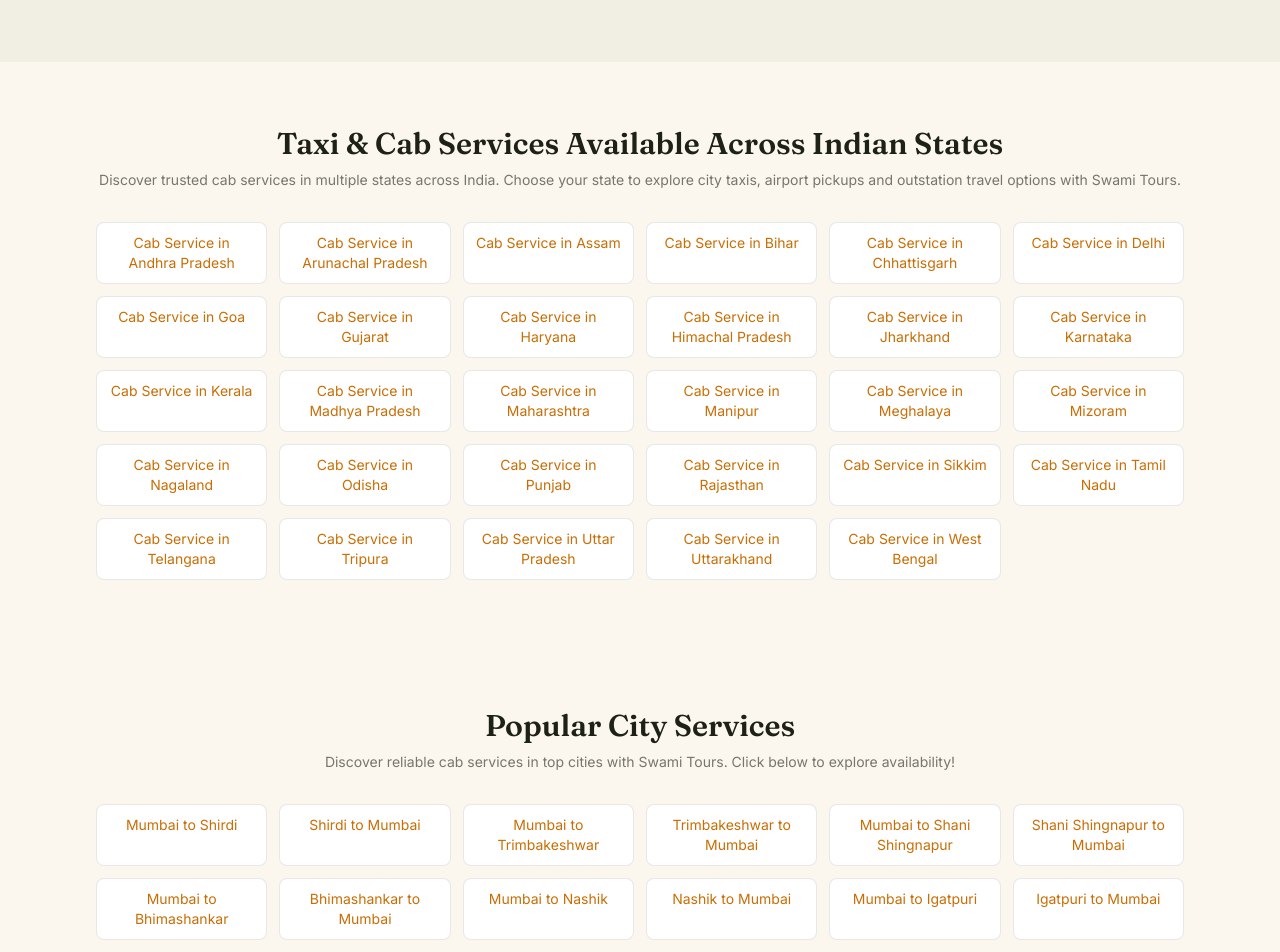
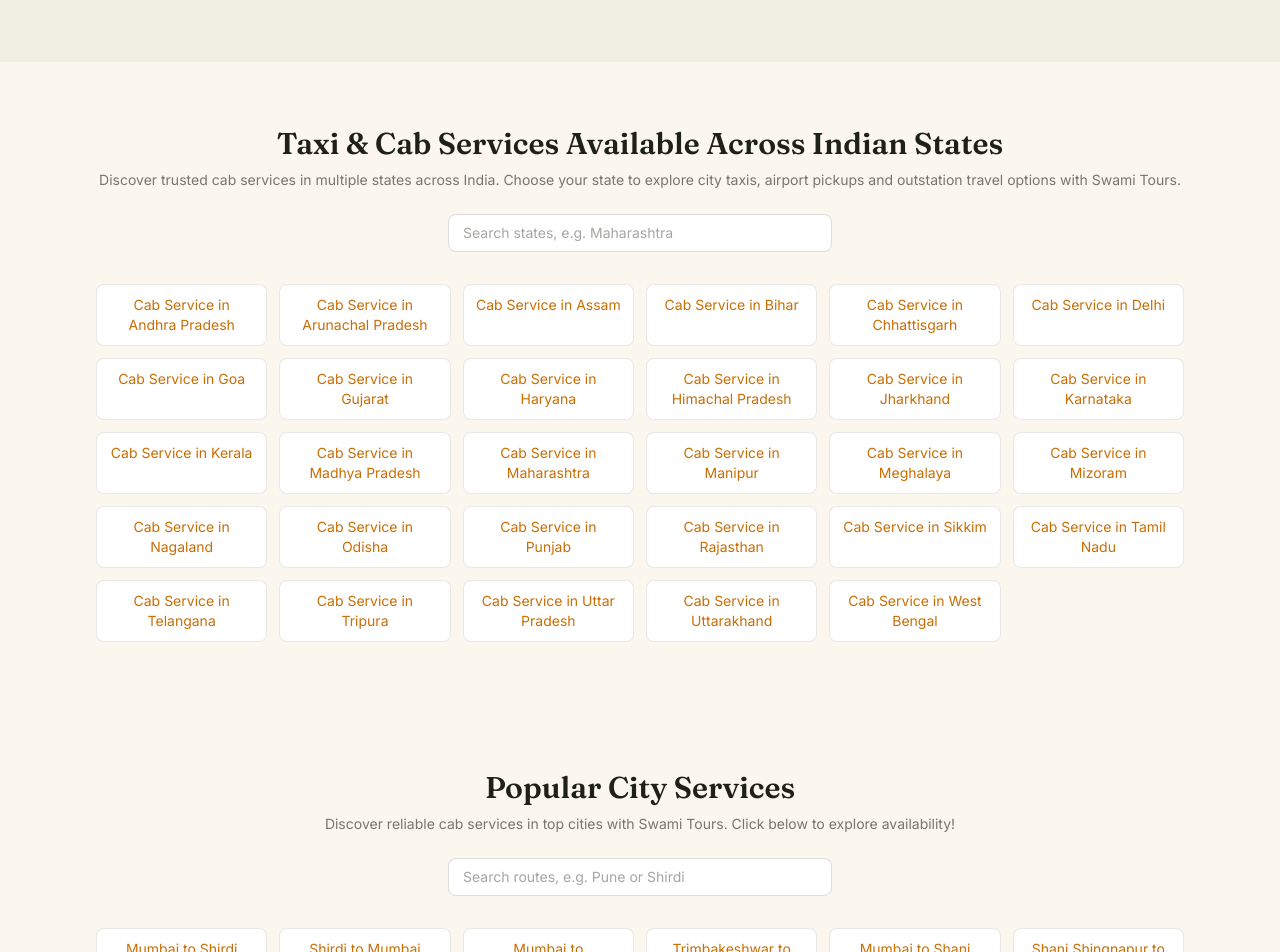
Before and after one commit to swamitoursdev/swamitours, a Next.js app: page / in a window 1280 px wide. Shown: the part 6480-7432 px from the top of the page. Built offline with nearby package versions, Linux system fonts and the light colour scheme.

Commit message:
Feat - Improved Routes slug and sitemap enchanced

```diff
--- a/app/sitemap.ts
+++ b/app/sitemap.ts
@@ -2,6 +2,15 @@
 import { routes, routeSlug, states, stateSlug } from "@/lib/cab-routes";
 
 const base = "https://www.swamitours.com";
+
+// Bump the relevant constant below whenever that section's content actually
+// changes (new copy, new routes/states added, redesigned page, etc). Using
+// fixed dates instead of `new Date()` keeps lastmod meaningful — search
+// engines use it as a freshness signal, so it shouldn't flip on every build
+// when nothing on the page changed.
+const SITE_LAST_MODIFIED = new Date("2026-07-30");
+const ROUTES_LAST_MODIFIED = new Date("2026-07-30");
+const STATES_LAST_MODIFIED = new Date("2026-07-30");
 
 const staticRoutes = [
   "",
@@ -20,21 +29,21 @@
 export default function sitemap(): MetadataRoute.Sitemap {
   const staticEntries: MetadataRoute.Sitemap = staticRoutes.map((route) => ({
     url: `${base}/${route}`,
-    lastModified: new Date(),
+    lastModified: SITE_LAST_MODIFIED,
     changeFrequency: "weekly",
     priority: route === "" ? 1 : 0.7,
   }));
 
   const cityRouteEntries: MetadataRoute.Sitemap = routes.map((r) => ({
     url: `${base}/${routeSlug(r.from, r.to)}`,
-    lastModified: new Date(),
+    lastModified: ROUTES_LAST_MODIFIED,
     changeFrequency: "weekly",
     priority: 0.6,
   }));
 
   const stateEntries: MetadataRoute.Sitemap = states.map((s) => ({
     url: `${base}/${stateSlug(s)}`,
-    lastModified: new Date(),
+    lastModified: STATES_LAST_MODIFIED,
     changeFrequency: "weekly",
     priority: 0.6,
   }));
--- a/components/home/BookingWidget.tsx
+++ b/components/home/BookingWidget.tsx
@@ -7,11 +7,21 @@
 const tripTypes = ["Airport", "Local", "One Way", "Round Trip"] as const;
 const WHATSAPP_NUMBER = "919324378802"; // +91 93243 78802
 
-export default function BookingWidget() {
-  const [tripType, setTripType] = useState<(typeof tripTypes)[number]>("Airport");
+type BookingWidgetProps = {
+  defaultPickup?: string;
+  defaultDrop?: string;
+  defaultTripType?: (typeof tripTypes)[number];
+};
+
+export default function BookingWidget({
+  defaultPickup = "",
+  defaultDrop = "",
+  defaultTripType = "Airport",
+}: BookingWidgetProps) {
+  const [tripType, setTripType] = useState<(typeof tripTypes)[number]>(defaultTripType);
   const [carryingPets, setCarryingPets] = useState(false);
-  const [pickup, setPickup] = useState("");
-  const [drop, setDrop] = useState("");
+  const [pickup, setPickup] = useState(defaultPickup);
+  const [drop, setDrop] = useState(defaultDrop);
   const [airportDirection, setAirportDirection] = useState<"Pickup" | "Drop">("Pickup");
   const [date, setDate] = useState("");
   const [time, setTime] = useState("");
--- a/components/seo/RouteLandingContent.tsx
+++ b/components/seo/RouteLandingContent.tsx
@@ -20,7 +20,11 @@
             Taxi Service {from} to {to} — Local &amp; Outstation Cabs
           </h1>
           <div className="mt-8">
-            <BookingWidget />
+            <BookingWidget
+              defaultPickup={from}
+              defaultDrop={to}
+              defaultTripType="One Way"
+            />
           </div>
         </div>
       </section>
@@ -52,7 +56,17 @@
         </section>
       </div>
 
-      <RoutesGrid title={`Popular outstation cab routes from ${from}`} exclude={routeSlug(from, to)} />
+      <RoutesGrid
+        title={`Popular outstation cab routes from ${from}`}
+        fromCity={from}
+        exclude={routeSlug(from, to)}
+      />
+
+      <RoutesGrid
+        title={`Popular outstation cab routes from ${to}`}
+        fromCity={to}
+        exclude={routeSlug(from, to)}
+      />
     </main>
   );
 }
--- a/components/seo/RoutesGrid.tsx
+++ b/components/seo/RoutesGrid.tsx
@@ -1,3 +1,6 @@
+"use client";
+
+import { useState } from "react";
 import Link from "next/link";
 import { routes as defaultRoutes, routeSlug } from "@/lib/cab-routes";
 
@@ -5,12 +8,31 @@
   title = "Popular City Services",
   routes = defaultRoutes,
   exclude,
+  fromCity,
 }: {
   title?: string;
   routes?: { from: string; to: string }[];
   exclude?: string;
+  fromCity?: string;
 }) {
-  const list = exclude ? routes.filter((r) => routeSlug(r.from, r.to) !== exclude) : routes;
+  const [search, setSearch] = useState("");
+
+  const scoped = fromCity
+    ? routes.filter((r) => r.from.toLowerCase() === fromCity.toLowerCase())
+    : routes;
+
+  const withoutCurrent = exclude
+    ? scoped.filter((r) => routeSlug(r.from, r.to) !== exclude)
+    : scoped;
+
+  const query = search.trim().toLowerCase();
+  const list = query
+    ? withoutCurrent.filter((r) =>
+        `${r.from} to ${r.to}`.toLowerCase().includes(query)
+      )
+    : withoutCurrent;
+
+  if (withoutCurrent.length === 0) return null;
 
   return (
     <section className="py-16">
@@ -22,6 +44,18 @@
           Discover reliable cab services in top cities with Swami Tours.
           Click below to explore availability!
         </p>
+
+        <div className="mt-6 mx-auto max-w-sm">
+          <input
+            type="text"
+            value={search}
+            onChange={(event) => setSearch(event.target.value)}
+            placeholder="Search routes, e.g. Pune or Shirdi"
+            className="w-full rounded-lg border border-ink/15 bg-white px-3.5 py-2 text-sm text-ink placeholder-ink/40 transition-colors focus:outline-2 focus:outline-saffron"
+          />
+        </div>
+
+        {list.length > 0 ? (
           <div className="mt-8 grid grid-cols-2 sm:grid-cols-3 lg:grid-cols-6 gap-3">
             {list.map((r) => {
               const slug = routeSlug(r.from, r.to);
@@ -36,6 +70,11 @@
               );
             })}
           </div>
+        ) : (
+          <p className="mt-8 text-center text-sm text-ink/50">
+            No routes match &quot;{search}&quot;.
+          </p>
+        )}
       </div>
     </section>
   );
--- a/components/seo/StateLandingContent.tsx
+++ b/components/seo/StateLandingContent.tsx
@@ -20,7 +20,10 @@
             Cab Service in {state} — Local &amp; Outstation Taxis
           </h1>
           <div className="mt-8">
-            <BookingWidget />
+            <BookingWidget
+              defaultDrop={state}
+              defaultTripType="One Way"
+            />
           </div>
         </div>
       </section>
--- a/components/seo/StatesGrid.tsx
+++ b/components/seo/StatesGrid.tsx
@@ -1,7 +1,17 @@
+"use client";
+
+import { useState } from "react";
 import Link from "next/link";
 import { states, slugify } from "@/lib/cab-routes";
 
 export default function StatesGrid() {
+  const [search, setSearch] = useState("");
+
+  const query = search.trim().toLowerCase();
+  const list = query
+    ? states.filter((state) => state.toLowerCase().includes(query))
+    : states;
+
   return (
     <section className="py-16">
       <div className="mx-auto max-w-6xl px-5 sm:px-8">
@@ -13,8 +23,20 @@
           Choose your state to explore city taxis, airport pickups and
           outstation travel options with Swami Tours.
         </p>
+
+        <div className="mt-6 mx-auto max-w-sm">
+          <input
+            type="text"
+            value={search}
+            onChange={(event) => setSearch(event.target.value)}
+            placeholder="Search states, e.g. Maharashtra"
+            className="w-full rounded-lg border border-ink/15 bg-white px-3.5 py-2 text-sm text-ink placeholder-ink/40 transition-colors focus:outline-2 focus:outline-saffron"
+          />
+        </div>
+
+        {list.length > 0 ? (
           <div className="mt-8 grid grid-cols-2 sm:grid-cols-3 lg:grid-cols-6 gap-3">
-          {states.map((state) => (
+            {list.map((state) => (
               <Link
                 key={state}
                 href={`/cab-service-in-${slugify(state)}`}
@@ -24,6 +46,11 @@
               </Link>
             ))}
           </div>
+        ) : (
+          <p className="mt-8 text-center text-sm text-ink/50">
+            No states match &quot;{search}&quot;.
+          </p>
+        )}
       </div>
     </section>
   );
```
Also changed, not shown: 1 other file (tests, documents, lock files or other folders). Lines whose indentation alone changed are shown as unchanged.
